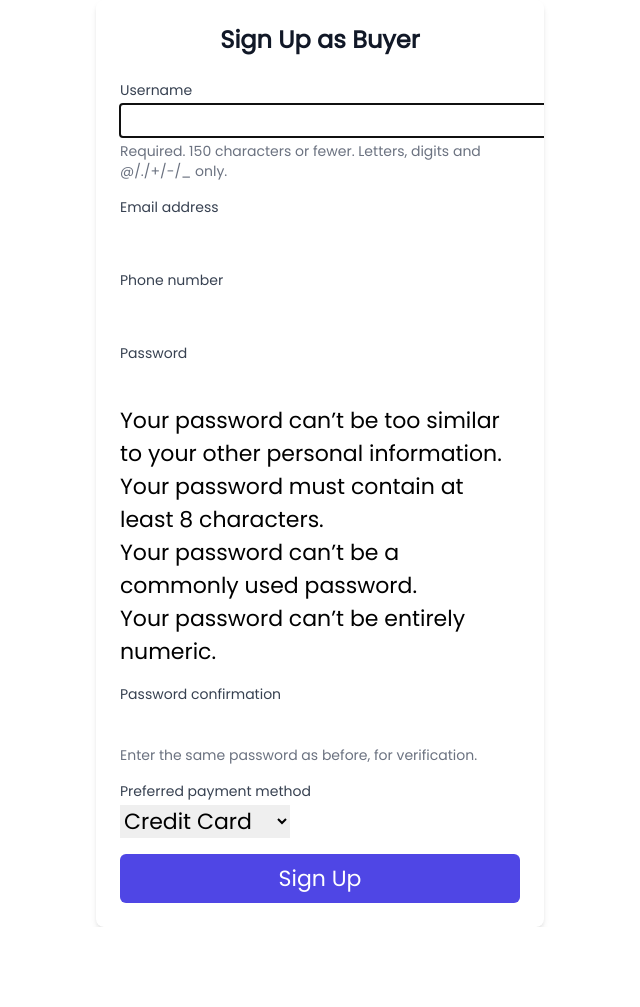
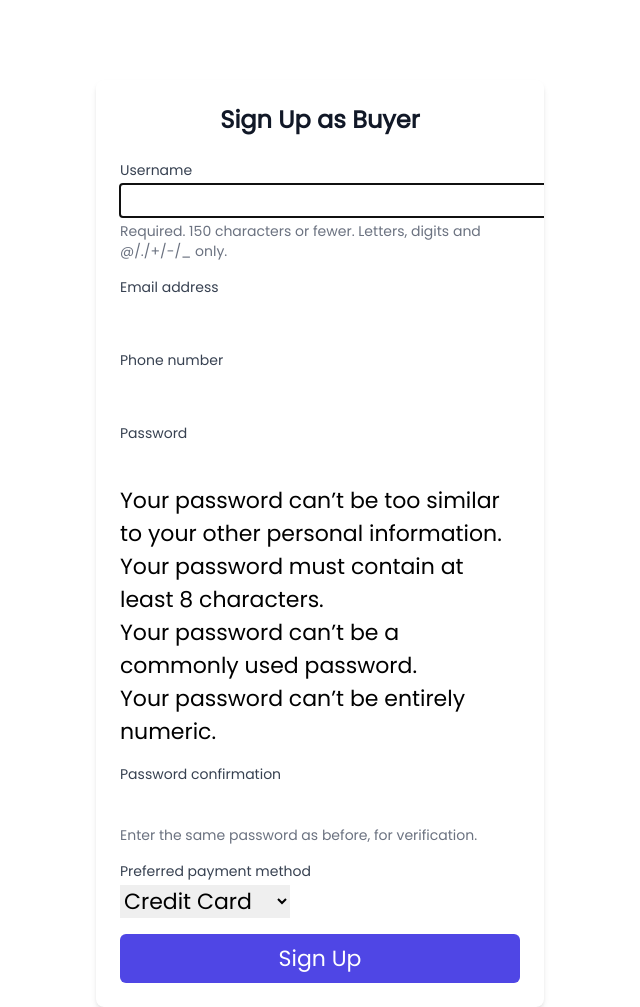
Before and after one commit to PBP24-D01/HouseHunt, a Django app: page /register/buyer/ in a window 1280 px wide. Shown: the whole page, without its empty margins (320-960 px from the left). Before the commit the page ends 927 px from the top, so only its background shows below. Run offline with Django 5.2, Linux system fonts and the light colour scheme; some libraries are stand-ins or nearby versions.

Commit message:
Refactor: base.html body class

```diff
--- a/templates/base.html
+++ b/templates/base.html
@@ -19,7 +19,7 @@
     <link rel="stylesheet" href="{% static 'css/global.css' %}" />
   </head>
 
-  <body>
+  <body class='min-h-[110dvh] pt-[10dvh]'>
     {% block content %} {% endblock content %}
   </body>
 </html>
```
